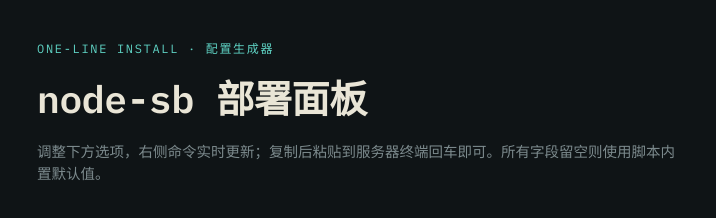
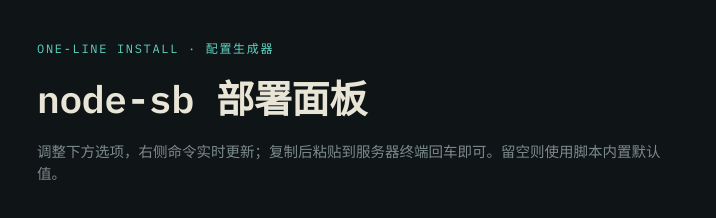
Before and after one commit to zaofengyue/node-sb, a website: page index.html in a window 1280 px wide. Shown: the top 218 px of the page, 53-769 px from the left. Drawn offline with Linux system fonts and the light colour scheme.

Commit message:
Update index.html

```diff
--- a/index.html
+++ b/index.html
@@ -141,7 +141,7 @@
   <div class="header">
     <div class="eyebrow">One-line Install · 配置生成器</div>
     <h1>node-sb 部署面板</h1>
-    <p>调整下方选项，右侧命令实时更新；复制后粘贴到服务器终端回车即可。所有字段留空则使用脚本内置默认值。</p>
+    <p>调整下方选项，右侧命令实时更新；复制后粘贴到服务器终端回车即可。留空则使用脚本内置默认值。</p>
   </div>
 
   <div class="layout">
```
